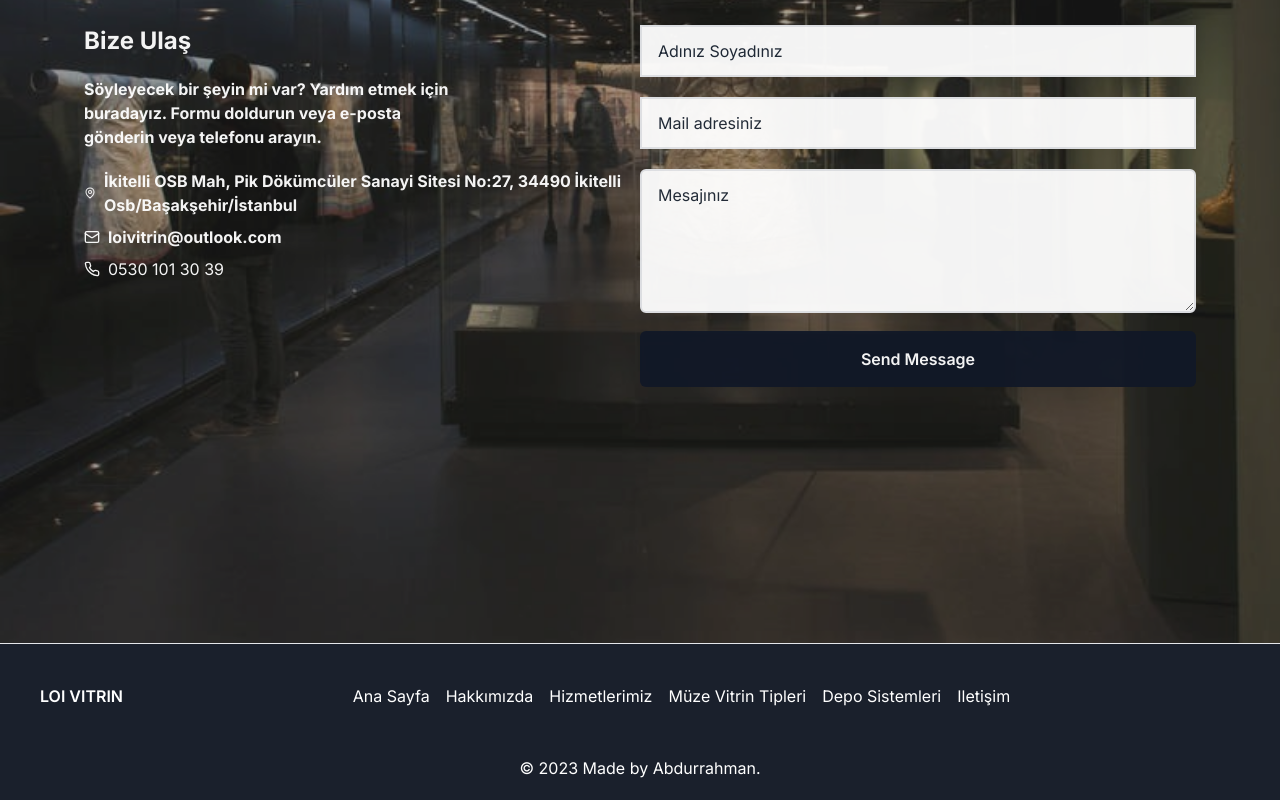
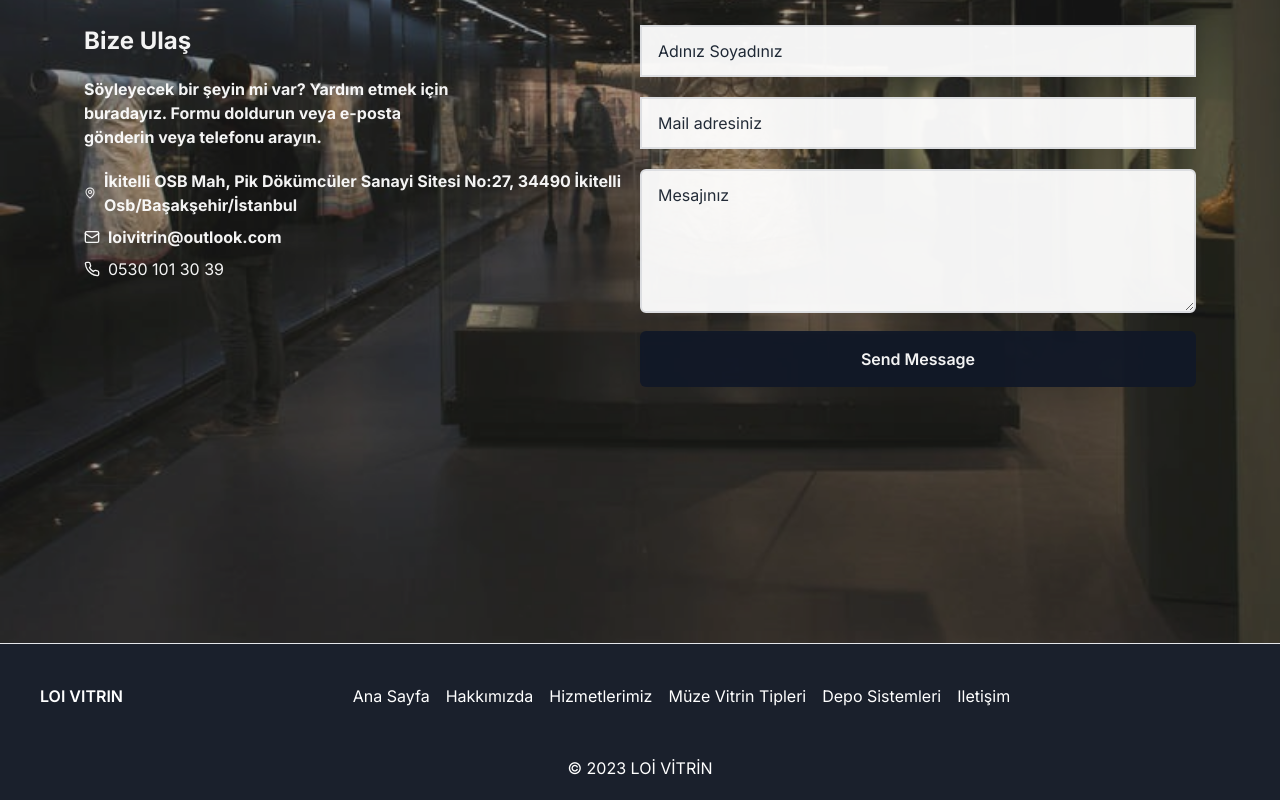
Before and after one commit to Abdurrahman-Subh/loi-vitrin, a Next.js app: page /iletisim in a window 1280 px wide. Shown: the part 329-1129 px from the top of the page. Built offline with nearby package versions, Linux system fonts and the light colour scheme.

Commit message:
Remove unnecessary code and update footer text

```diff
--- a/components/footer.tsx
+++ b/components/footer.tsx
@@ -37,9 +37,6 @@ export function Footer() {
       <div className="container flex flex-col mx-auto">
         <div className="flex flex-col md:flex-row items-center !justify-between">
           <Typography
-            as="a"
-            href="https://www.material-tailwind.com"
-            target="_blank"
             variant="h6"
             className="text-white"
           >
@@ -62,10 +59,9 @@ export function Footer() {
           color="black"
           className="text-center mt-12 font-normal text-white"
         >
-          &copy; {CURRENT_YEAR} Made by{" "}
-          <a href="https://www.material-tailwind.com" target="_blank">
-            Abdurrahman.
-          </a>
+          &copy; {CURRENT_YEAR} {" "}
+
+           LOİ VİTRİN
         </Typography>
       </div>
     </footer>
--- a/components/navbar.tsx
+++ b/components/navbar.tsx
@@ -2,7 +2,6 @@
 import cn from "@/utils/helpers/cn";
 import {
   Bars3Icon,
-  CommandLineIcon,
   RectangleStackIcon,
   UserCircleIcon,
   XMarkIcon
@@ -12,8 +11,7 @@ import {
   Navbar as MTNavbar,
   Typography
 } from "@material-tailwind/react";
-import { ContactIcon, Layout, ShoppingCart, Wrench } from "lucide-react";
-import Image from "next/image";
+import { ContactIcon, Layout, Wrench } from "lucide-react";
 import Link from "next/link";
 import React from "react";
 
@@ -58,7 +56,7 @@ const NAV_MENU = [
   },
   {
     name: "Depolama Sistemleri",
-    icon: ShoppingCart ,
+    icon: Layout ,
     href: "/depolama-sistemleri",
   },
   {
```
